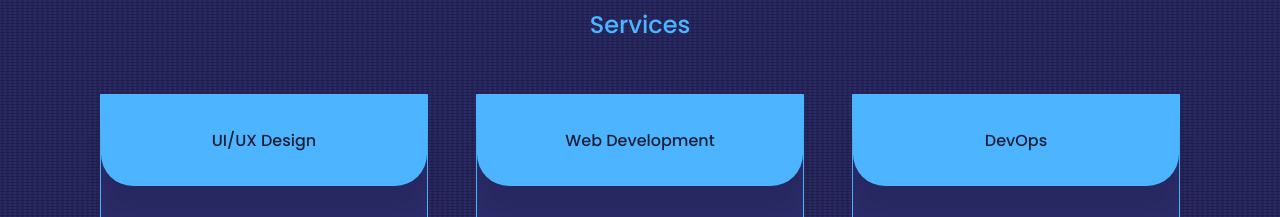
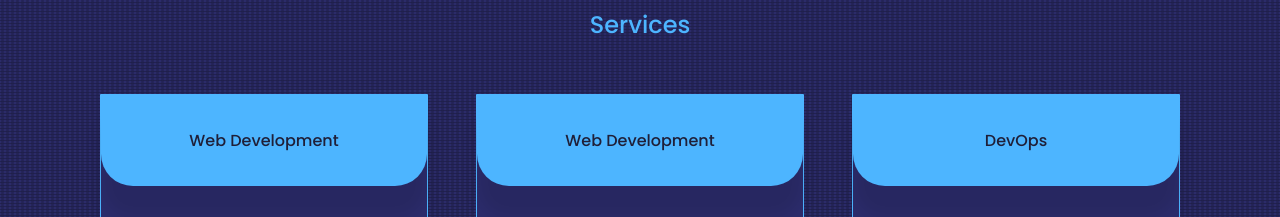
Before and after one commit to zemni01/my_Portfolio, a React (Create React App) app: page / in a window 1280 px wide. Shown: the part 2240-2457 px from the top of the page. Built offline with nearby package versions, Linux system fonts and the light colour scheme.

Commit message:
UPDATE about section

```diff
--- a/src/components/header/CTA.jsx
+++ b/src/components/header/CTA.jsx
@@ -4,8 +4,8 @@ import CV from '../../assets/Devops_CV_Houssem_ZEMNI_2022.pdf'
 const CTA = () => {
   return (
     <div className='cta'>
-        <a href={CV} download className='btn'> Download my Resume </a>
-        <a href="#contact" className='btn btn-primary'> Let's talk</a>
+        <a href={CV} download className='btn'>Download my Resume</a>
+        <a href="#contact" className='btn btn-primary'>Let's talk</a>
     </div>
   )
 }
--- a/src/components/services/Services.jsx
+++ b/src/components/services/Services.jsx
@@ -11,7 +11,7 @@ const Services = () => {
       <div className='container services-container'>
         <article className='service'>
           <div className='service_head'>
-            <h3>UI/UX Design</h3>
+            <h3>Web Development</h3>
           </div>
 
           <ul className='service_list'>
```
